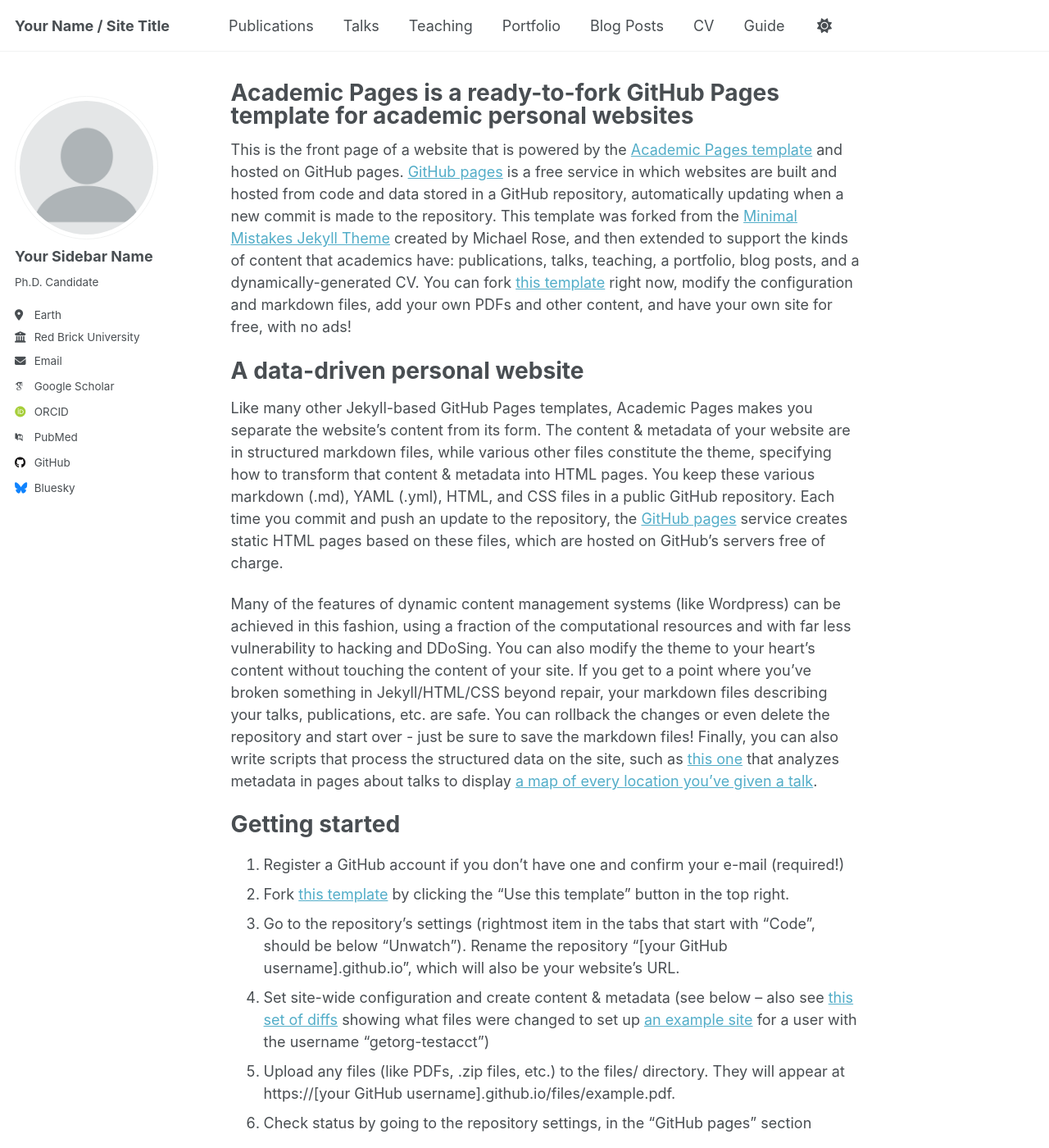
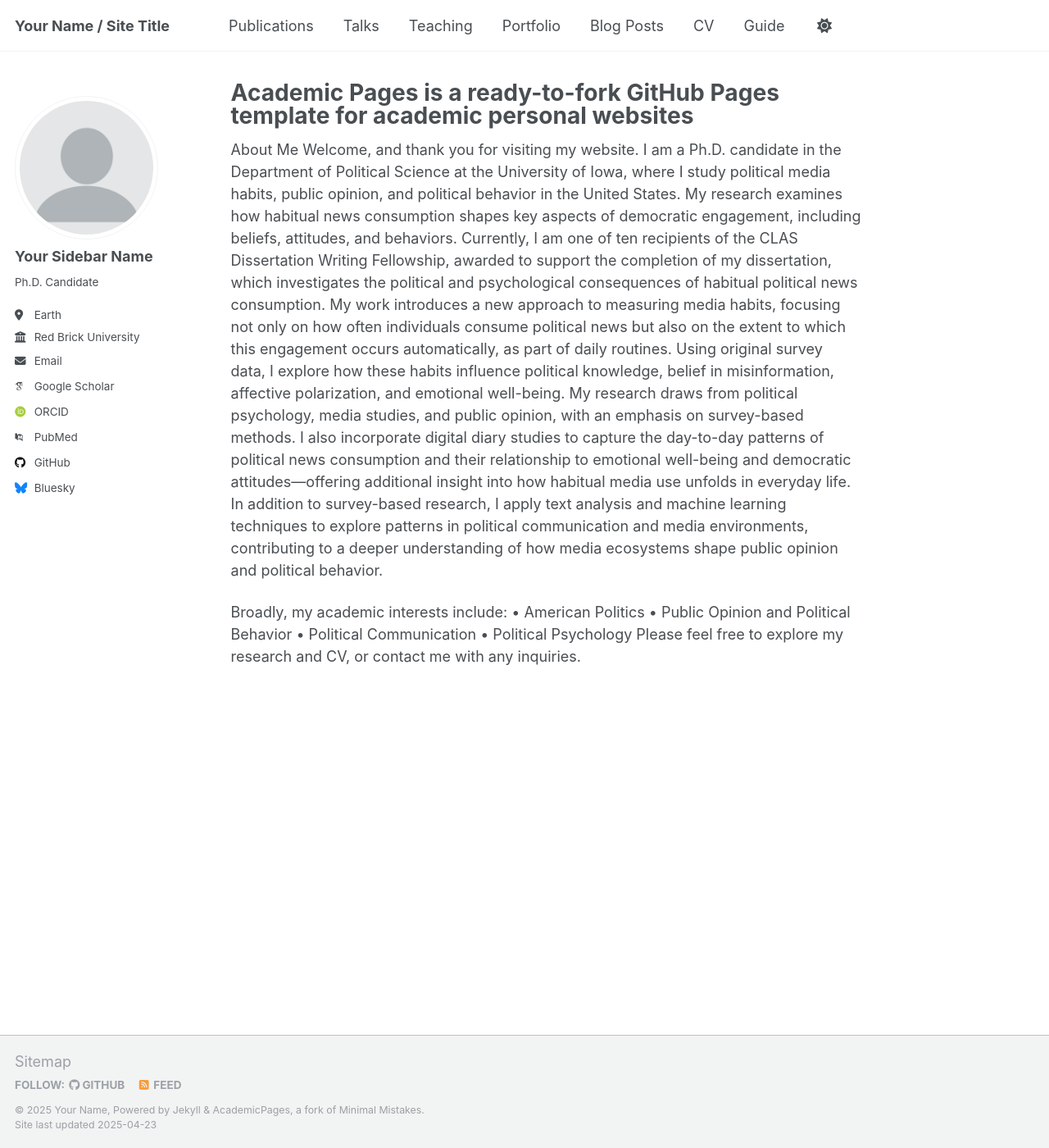
Before and after one commit to sbgerot/sbgerot.github.io, a Jekyll site: the page built from _pages/about.md, in a window 1280 px wide and 1400 px high. Shown: the whole window at 82% size. Built offline with Jekyll 4.4.1, drawn with Linux system fonts in a browser that asks for light colours; some web fonts are replaced; some of the changed text lies outside the part shown.

Commit message:
Update about.md

```diff
--- a/_pages/about.md
+++ b/_pages/about.md
@@ -7,43 +7,16 @@ redirect_from:
   - /about.html
 ---
 
-This is the front page of a website that is powered by the [Academic Pages template](https://github.com/academicpages/academicpages.github.io) and hosted on GitHub pages. [GitHub pages](https://pages.github.com) is a free service in which websites are built and hosted from code and data stored in a GitHub repository, automatically updating when a new commit is made to the repository. This template was forked from the [Minimal Mistakes Jekyll Theme](https://mmistakes.github.io/minimal-mistakes/) created by Michael Rose, and then extended to support the kinds of content that academics have: publications, talks, teaching, a portfolio, blog posts, and a dynamically-generated CV. You can fork [this template](https://github.com/academicpages/academicpages.github.io) right now, modify the configuration and markdown files, add your own PDFs and other content, and have your own site for free, with no ads!
+About Me
+Welcome, and thank you for visiting my website.
+I am a Ph.D. candidate in the Department of Political Science at the University of Iowa, where I study political media habits, public opinion, and political behavior in the United States. My research examines how habitual news consumption shapes key aspects of democratic engagement, including beliefs, attitudes, and behaviors.
+Currently, I am one of ten recipients of the CLAS Dissertation Writing Fellowship, awarded to support the completion of my dissertation, which investigates the political and psychological consequences of habitual political news consumption. My work introduces a new approach to measuring media habits, focusing not only on how often individuals consume political news but also on the extent to which this engagement occurs automatically, as part of daily routines.
+Using original survey data, I explore how these habits influence political knowledge, belief in misinformation, affective polarization, and emotional well-being. My research draws from political psychology, media studies, and public opinion, with an emphasis on survey-based methods. I also incorporate digital diary studies to capture the day-to-day patterns of political news consumption and their relationship to emotional well-being and democratic attitudes—offering additional insight into how habitual media use unfolds in everyday life.
+In addition to survey-based research, I apply text analysis and machine learning techniques to explore patterns in political communication and media environments, contributing to a deeper understanding of how media ecosystems shape public opinion and political behavior.
 
-A data-driven personal website
-======
-Like many other Jekyll-based GitHub Pages templates, Academic Pages makes you separate the website's content from its form. The content & metadata of your website are in structured markdown files, while various other files constitute the theme, specifying how to transform that content & metadata into HTML pages. You keep these various markdown (.md), YAML (.yml), HTML, and CSS files in a public GitHub repository. Each time you commit and push an update to the repository, the [GitHub pages](https://pages.github.com/) service creates static HTML pages based on these files, which are hosted on GitHub's servers free of charge.
-
-Many of the features of dynamic content management systems (like Wordpress) can be achieved in this fashion, using a fraction of the computational resources and with far less vulnerability to hacking and DDoSing. You can also modify the theme to your heart's content without touching the content of your site. If you get to a point where you've broken something in Jekyll/HTML/CSS beyond repair, your markdown files describing your talks, publications, etc. are safe. You can rollback the changes or even delete the repository and start over - just be sure to save the markdown files! Finally, you can also write scripts that process the structured data on the site, such as [this one](https://github.com/academicpages/academicpages.github.io/blob/master/talkmap.ipynb) that analyzes metadata in pages about talks to display [a map of every location you've given a talk](https://academicpages.github.io/talkmap.html).
-
-Getting started
-======
-1. Register a GitHub account if you don't have one and confirm your e-mail (required!)
-1. Fork [this template](https://github.com/academicpages/academicpages.github.io) by clicking the "Use this template" button in the top right.
-1. Go to the repository's settings (rightmost item in the tabs that start with "Code", should be below "Unwatch"). Rename the repository "[your GitHub username].github.io", which will also be your website's URL.
-1. Set site-wide configuration and create content & metadata (see below -- also see [this set of diffs](http://archive.is/3TPas) showing what files were changed to set up [an example site](https://getorg-testacct.github.io) for a user with the username "getorg-testacct")
-1. Upload any files (like PDFs, .zip files, etc.) to the files/ directory. They will appear at https://[your GitHub username].github.io/files/example.pdf.
-1. Check status by going to the repository settings, in the "GitHub pages" section
-
-Site-wide configuration
-------
-The main configuration file for the site is in the base directory in [_config.yml](https://github.com/academicpages/academicpages.github.io/blob/master/_config.yml), which defines the content in the sidebars and other site-wide features. You will need to replace the default variables with ones about yourself and your site's github repository. The configuration file for the top menu is in [_data/navigation.yml](https://github.com/academicpages/academicpages.github.io/blob/master/_data/navigation.yml). For example, if you don't have a portfolio or blog posts, you can remove those items from that navigation.yml file to remove them from the header.
-
-Create content & metadata
-------
-For site content, there is one markdown file for each type of content, which are stored in directories like _publications, _talks, _posts, _teaching, or _pages. For example, each talk is a markdown file in the [_talks directory](https://github.com/academicpages/academicpages.github.io/tree/master/_talks). At the top of each markdown file is structured data in YAML about the talk, which the theme will parse to do lots of cool stuff. The same structured data about a talk is used to generate the list of talks on the [Talks page](https://academicpages.github.io/talks), each [individual page](https://academicpages.github.io/talks/2012-03-01-talk-1) for specific talks, the talks section for the [CV page](https://academicpages.github.io/cv), and the [map of places you've given a talk](https://academicpages.github.io/talkmap.html) (if you run this [python file](https://github.com/academicpages/academicpages.github.io/blob/master/talkmap.py) or [Jupyter notebook](https://github.com/academicpages/academicpages.github.io/blob/master/talkmap.ipynb), which creates the HTML for the map based on the contents of the _talks directory).
-
-**Markdown generator**
-
-The repository includes [a set of Jupyter notebooks](https://github.com/academicpages/academicpages.github.io/tree/master/markdown_generator
-) that converts a CSV containing structured data about talks or presentations into individual markdown files that will be properly formatted for the Academic Pages template. The sample CSVs in that directory are the ones I used to create my own personal website at stuartgeiger.com. My usual workflow is that I keep a spreadsheet of my publications and talks, then run the code in these notebooks to generate the markdown files, then commit and push them to the GitHub repository.
-
-How to edit your site's GitHub repository
-------
-Many people use a git client to create files on their local computer and then push them to GitHub's servers. If you are not familiar with git, you can directly edit these configuration and markdown files directly in the github.com interface. Navigate to a file (like [this one](https://github.com/academicpages/academicpages.github.io/blob/master/_talks/2012-03-01-talk-1.md) and click the pencil icon in the top right of the content preview (to the right of the "Raw | Blame | History" buttons). You can delete a file by clicking the trashcan icon to the right of the pencil icon. You can also create new files or upload files by navigating to a directory and clicking the "Create new file" or "Upload files" buttons.
-
-Example: editing a markdown file for a talk
-![Editing a markdown file for a talk](/images/editing-talk.png)
-
-For more info
-------
-More info about configuring Academic Pages can be found in [the guide](https://academicpages.github.io/markdown/), the [growing wiki](https://github.com/academicpages/academicpages.github.io/wiki), and you can always [ask a question on GitHub](https://github.com/academicpages/academicpages.github.io/discussions). The [guides for the Minimal Mistakes theme](https://mmistakes.github.io/minimal-mistakes/docs/configuration/) (which this theme was forked from) might also be helpful.
+Broadly, my academic interests include:
+•	American Politics
+•	Public Opinion and Political Behavior
+•	Political Communication
+•	Political Psychology
+Please feel free to explore my research and CV, or contact me with any inquiries.
```
